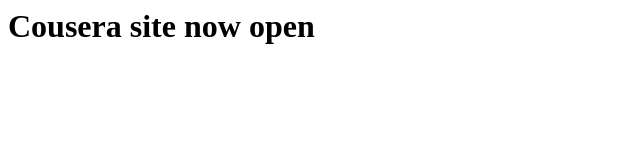
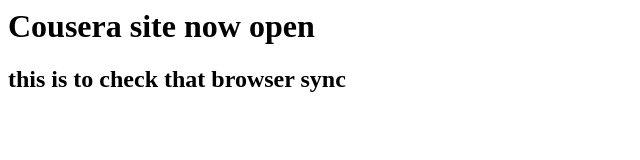
Before and after one commit to limali/coursera-test, a plain HTML site: page site/index.html in a window 1280 px wide. Shown: the whole page, without its empty margins (0-640 px from the left). Drawn offline with Linux system fonts and the light colour scheme.

Commit message:
Update index.html

```diff
--- a/site/index.html
+++ b/site/index.html
@@ -6,6 +6,7 @@
 
 <body>
     <h1>Cousera site now open</h1>
+    <h2>this is to check that browser sync</h2>
 </body>
 
 </html>
```
